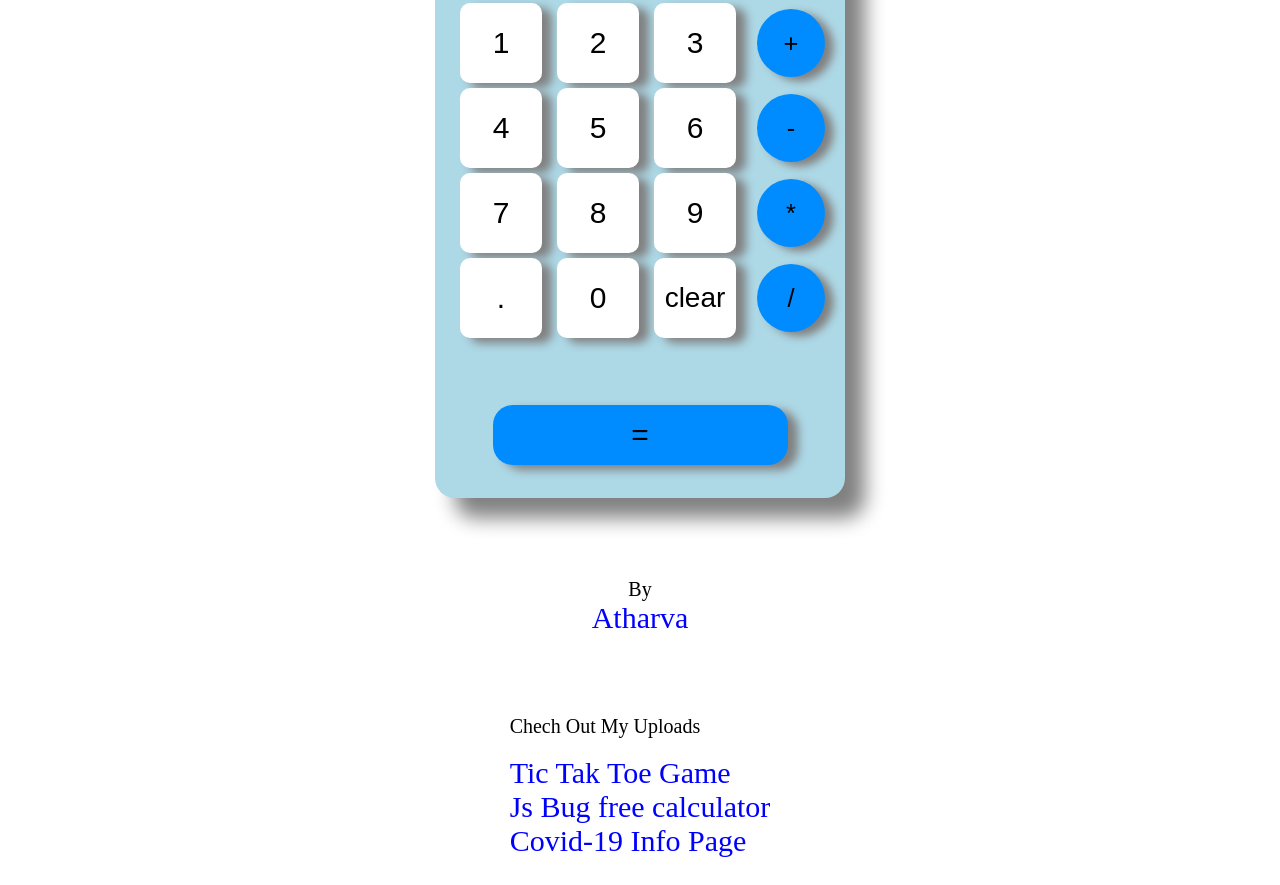
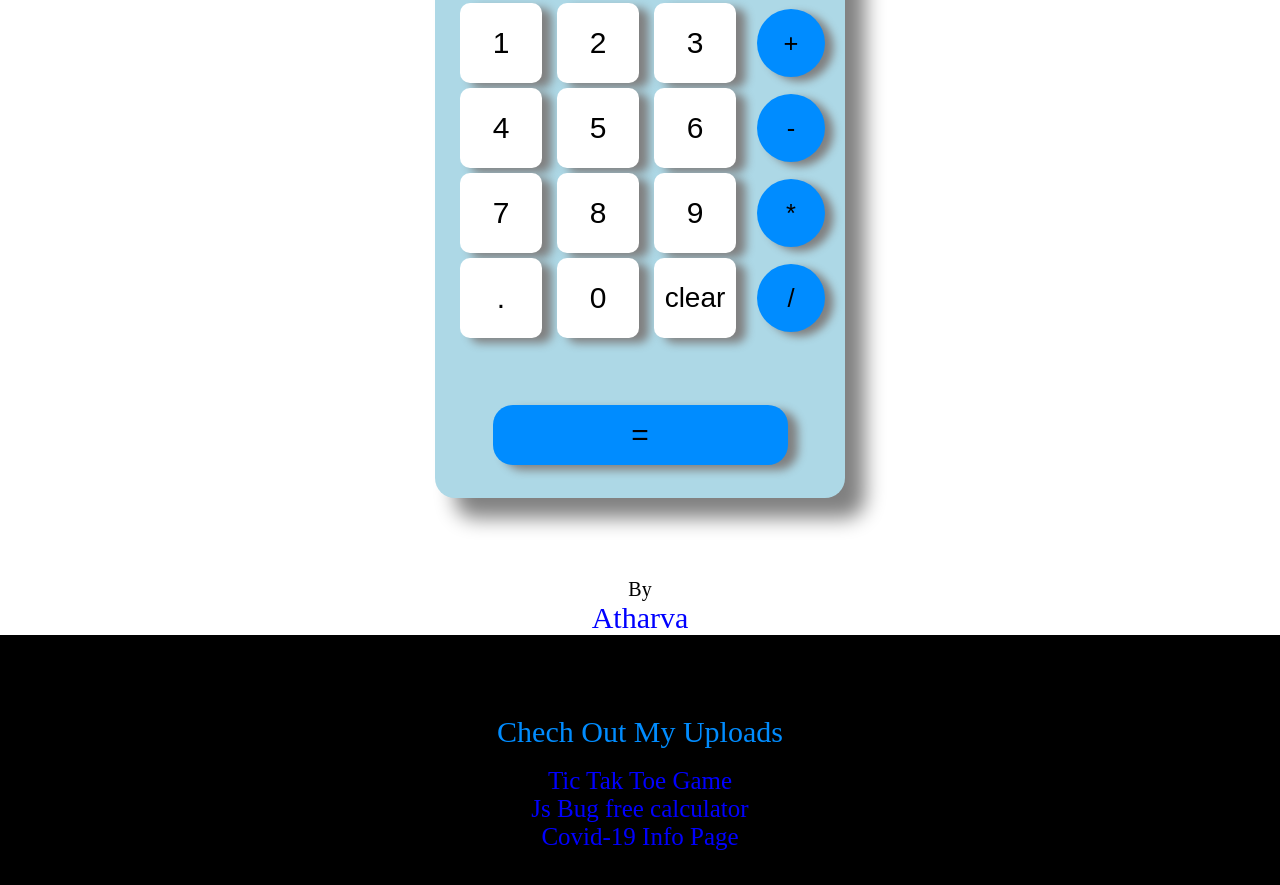
Before and after one commit to atharvadhule/calculator, a plain HTML site: page index.html in a window 1280 px wide. Shown: the part 359-1244 px from the top of the page. Before the commit the page ends 1217 px from the top, so only its background shows below. Drawn offline with Linux system fonts and the light colour scheme.

Commit message:
Update cal.css

```diff
--- a/cal.css
+++ b/cal.css
@@ -136,3 +136,21 @@ input:nth-child(16){
     transform: scale(0.85);
     border-radius: 50px;
 }
+
+#pro{
+    background-color: black;
+    width: 100%;
+    padding-top : 0;
+    margin-top: 0;
+    height: 250px;
+    text-align: center;
+}
+.proin{
+    color: rgb(0, 140, 255) ;
+    font-size: 30px;
+    /* background-color: antiquewhite; */
+}
+#link{
+    /* color: gray; */
+    font-size: 25px;
+}
```
